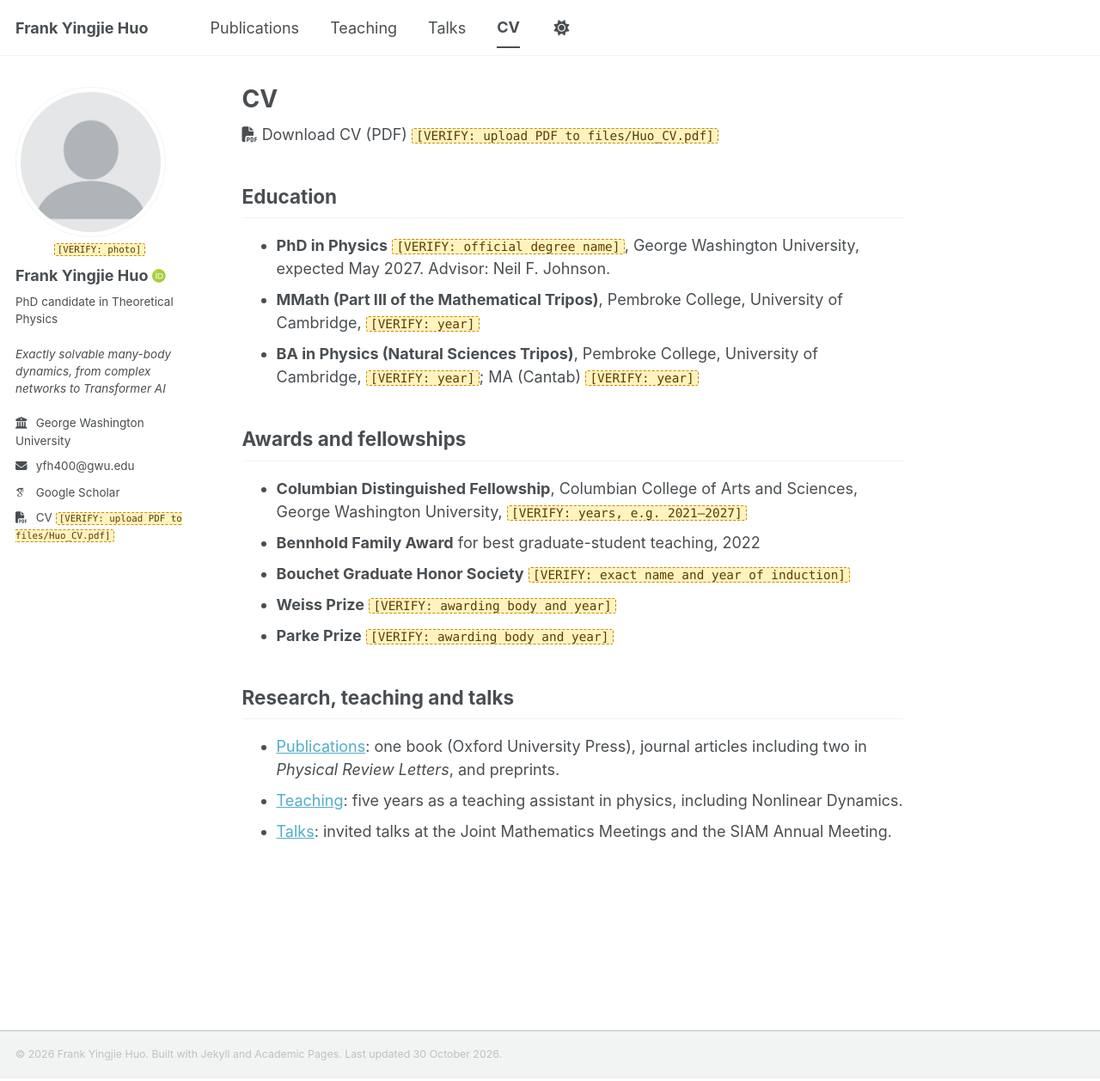
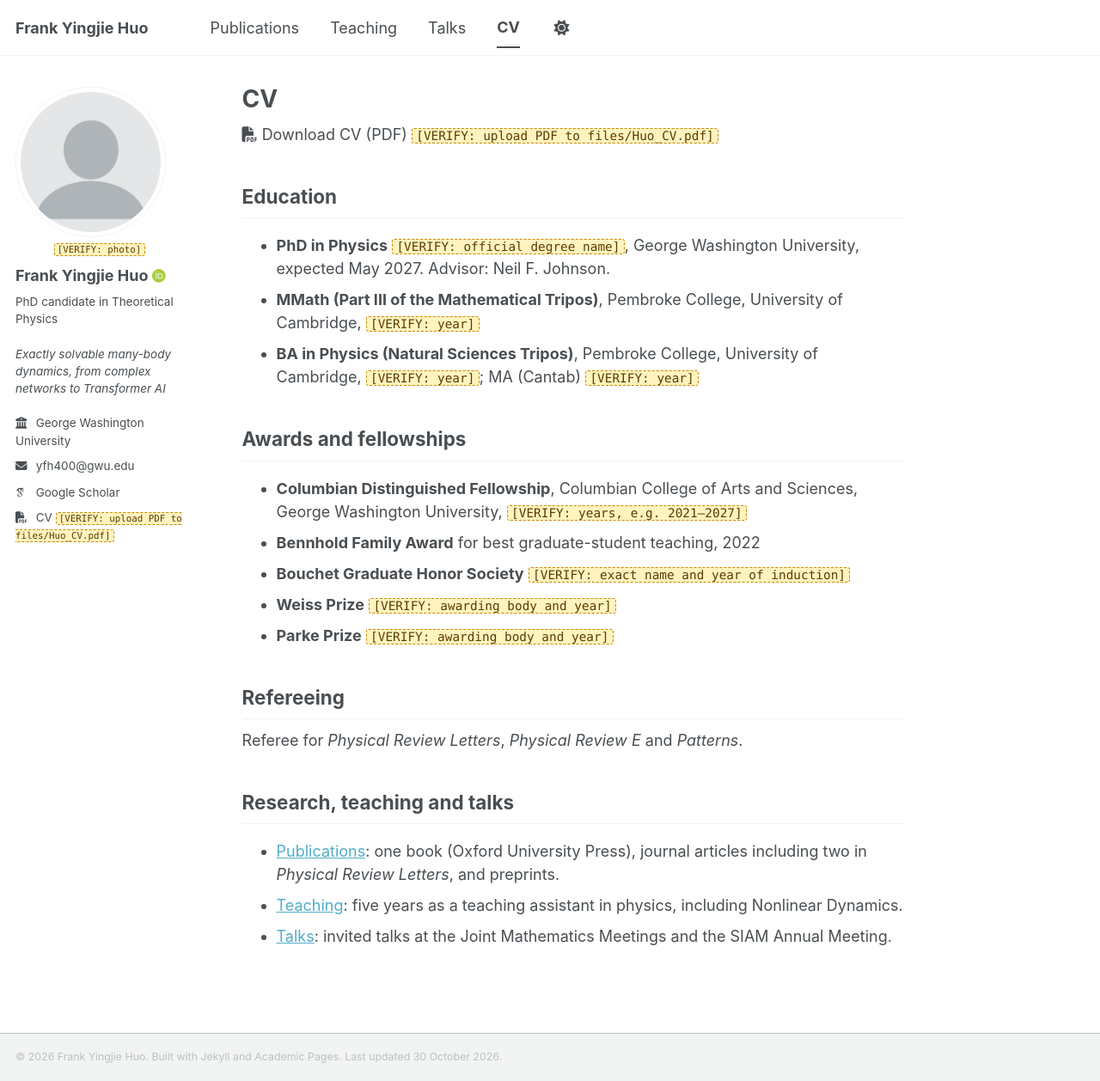
Before and after one commit to FrankHuo-217/huo.github.io, a Jekyll site: the page built from _pages/cv.md, in a window 1280 px wide and 1258 px high. Shown: the whole window at 86% size. Built offline with Jekyll 4.4.1, drawn with Linux system fonts in a browser that asks for light colours; some web fonts are replaced; a script bundle is joined from its source files by our own code.

Commit message:
Add a Refereeing section to the CV page
Co-Authored-By: Claude Opus 5.5 <noreply@anthropic.com>
Claude-Session: https://claude.ai/code/session_01EX1ohUgYjPPjqdCJmoT8XW

```diff
--- a/_pages/cv.md
+++ b/_pages/cv.md
@@ -22,6 +22,10 @@ redirect_from:
 - **Weiss Prize** {% include verify.html note="awarding body and year" %}
 - **Parke Prize** {% include verify.html note="awarding body and year" %}
 
+## Refereeing
+
+Referee for *Physical Review Letters*, *Physical Review E* and *Patterns*.
+
 ## Research, teaching and talks
 
 - [Publications]({{ "/publications/" | relative_url }}): one book (Oxford University Press), journal articles including two in *Physical Review Letters*, and preprints.
```
